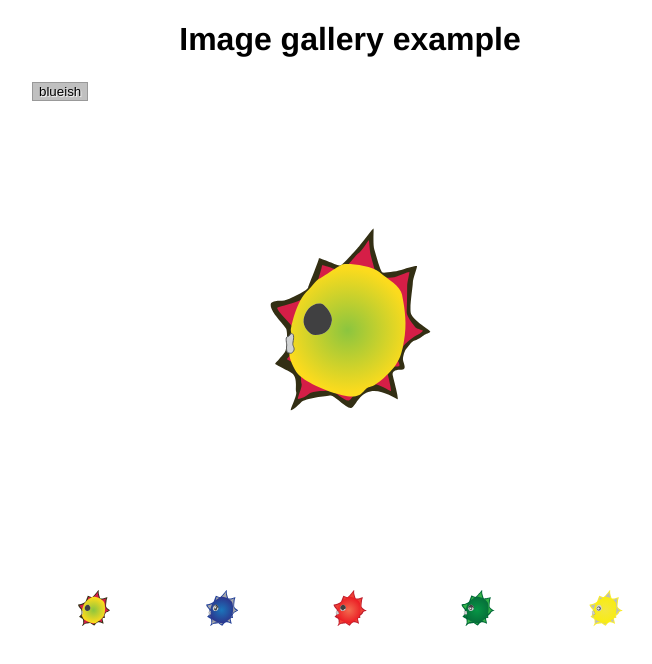
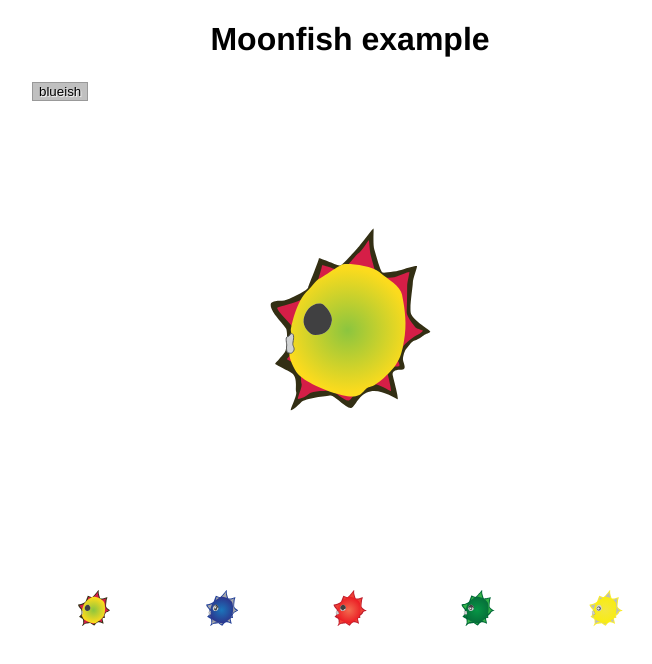
Before and after one commit to Bierwurst/image-gallery, a plain HTML site: page index.html in a window 1280 px wide. Shown: the whole page, without its empty margins (290-942 px from the left). Drawn offline with Linux system fonts and the light colour scheme.

Commit message:
h1 change

```diff
--- a/index.html
+++ b/index.html
@@ -10,7 +10,7 @@
   </head>
 
   <body>
-    <h1>Image gallery example</h1>
+    <h1>Moonfish example</h1>
 
     <div class="full-img">
       <img class="displayed-img" src="images/moon-01.svg">
```
